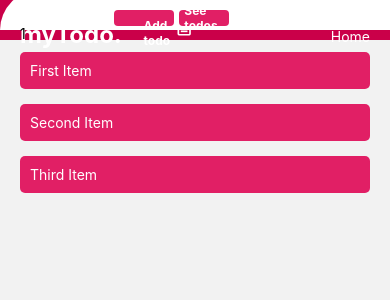
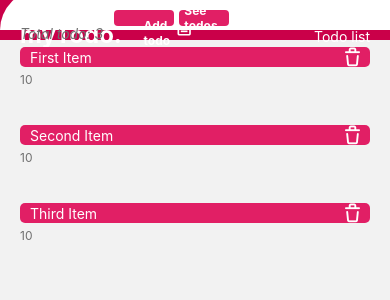
Before and after one commit to Arkadina/todo-with-rnative, a React Native app: screen /RenderTodo in a window 390 px wide. Shown: the top 300 px of the page. Built offline with nearby package versions, Linux system fonts and the light colour scheme.

Commit message:
added todo

```diff
--- a/components/Header.js
+++ b/components/Header.js
@@ -9,8 +9,8 @@ export default function Header() {
             <Pressable onPress={(e) => navigation.navigate("Home")}>
                 <Text style={styles.logoText}>myTodo.</Text>
             </Pressable>
-            <Pressable onPress={(e) => navigation.navigate("Home")}>
-                <Text style={styles.pressableText}>Home</Text>
+            <Pressable onPress={(e) => navigation.navigate("RenderTodo")}>
+                <Text style={styles.pressableText}>Todo list</Text>
             </Pressable>
         </View>
     );
--- /dev/null
+++ b/components/Item.js
@@ -0,0 +1,54 @@
+import { Pressable, StyleSheet, Text, View } from "react-native";
+import React from "react";
+import Octicons from "@expo/vector-icons/Octicons";
+import { useDispatch } from "react-redux";
+import { removeTodo } from "../features/todoSlicer";
+
+export const Item = ({ todo, id, time }) => {
+    const dispatch = useDispatch();
+
+    return (
+        <View style={styles.todoContainer}>
+            <View style={styles.todoContainerInside}>
+                <Text style={styles.todoText}>{todo}</Text>
+                <Pressable>
+                    <Octicons
+                        name="trash"
+                        size={20}
+                        color="#FFF"
+                        onPress={(e) => dispatch(removeTodo(id))}
+                    />
+                </Pressable>
+            </View>
+            <View>
+                <Text style={styles.todoTime}>{time}</Text>
+            </View>
+        </View>
+    );
+};
+
+const styles = StyleSheet.create({
+    todoContainer: {
+        marginBottom: 5,
+    },
+    todoText: {
+        color: "#FFF",
+    },
+    todoContainerInside: {
+        flex: 0,
+        flexDirection: "row",
+        alignItems: "center",
+        justifyContent: "space-between",
+        backgroundColor: "#E11F65",
+        width: "100%",
+        paddingHorizontal: 10,
+        paddingVertical: 10,
+        borderRadius: 5,
+    },
+    todoTime: {
+        fontSize: 12,
+        color: "#707070",
+        marginTop: 5,
+        marginBottom: 10,
+    },
+});
--- a/features/todoSlicer.js
+++ b/features/todoSlicer.js
@@ -1,28 +1,65 @@
 import { createSlice } from "@reduxjs/toolkit";
+import moment from "moment";
+import { generateId } from "../utils/generateId";
 
 export const todoSlicer = createSlice({
     name: "todo",
     initialState: {
-        todos: [],
-        todosLength: 0,
+        todos: [
+            {
+                id: "bd7acbea-c1b1-46c2-aed5-3ad53abb28ba",
+                todo: "First Item",
+                time: "10",
+            },
+            {
+                id: "3ac68afc-c605-48d3-a4f8-fbd91aa97f63",
+                todo: "Second Item",
+                time: "10",
+            },
+            {
+                id: "58694a0f-3da1-471f-bd96-145571e29d72",
+                todo: "Third Item",
+                time: "10",
+            },
+        ],
+        todosLength: 3,
     },
     reducers: {
         addTodo(state, action) {
-            // const todo = {
-            //     id: generateId(),
-            //     text: action.payload,
-            //     date: moment().calendar(),
-            // };
-            return [...state, action.payload];
+            console.log(action.payload);
+            let newTodo = [
+                ...state.todos,
+                {
+                    id: generateId(),
+                    todo: action.payload,
+                    time: moment().calendar(),
+                },
+            ];
+
+            let newState = {
+                todos: [...newTodo],
+                todosLength: state.todosLength + 1,
+            };
+
+            console.log(newState);
+
+            return { ...newState };
         },
-        logTodo(state, action) {
-            console.log(state);
+        removeTodo(state, action) {
+            let newTodo = state.todos.filter(
+                (item) => item.id != action.payload
+            );
 
-            return [...state];
+            let newState = {
+                todos: [...newTodo],
+                todosLength: state.todosLength - 1,
+            };
+
+            return { ...newState };
         },
     },
 });
 
-export const { addTodo, logTodo } = todoSlicer.actions;
+export const { addTodo, removeTodo } = todoSlicer.actions;
 
 export default todoSlicer.reducer;
--- a/screens/AddTodo.js
+++ b/screens/AddTodo.js
@@ -5,15 +5,17 @@ import {
     Dimensions,
     Pressable,
     TextInput,
-    Keyboard,
 } from "react-native";
-import React from "react";
+import React, { useState } from "react";
 import { SafeAreaProvider, SafeAreaView } from "react-native-safe-area-context";
 import Header from "../components/Header";
 import Button from "../components/Buttons";
+import { useDispatch } from "react-redux";
+import { addTodo } from "../features/todoSlicer";
 
 export default function AddTodo() {
-    console.log(Keyboard);
+    const dispatch = useDispatch();
+    const [input, setInput] = useState("");
     return (
         <SafeAreaProvider>
             <SafeAreaView>
@@ -37,11 +39,15 @@ export default function AddTodo() {
                                 multiline
                                 numberOfLines={4}
                                 maxLength={100}
+                                onChangeText={(e) => setInput(e)}
                             />
                         </View>
                     </View>
 
-                    <Pressable style={styles.buttonConfirm}>
+                    <Pressable
+                        style={styles.buttonConfirm}
+                        onPress={(e) => dispatch(addTodo(input))}
+                    >
                         <Text style={styles.buttonConfirmText}>Confirm</Text>
                     </Pressable>
                 </View>
--- a/screens/Home.js
+++ b/screens/Home.js
@@ -1,10 +1,18 @@
-import { StyleSheet, Text, View, Dimensions, Pressable } from "react-native";
+import {
+    StyleSheet,
+    Text,
+    View,
+    Dimensions,
+    Pressable,
+    FlatList,
+} from "react-native";
 import React from "react";
 import { SafeAreaProvider, SafeAreaView } from "react-native-safe-area-context";
 import AntDesign from "@expo/vector-icons/AntDesign";
 import Header from "../components/Header";
 import { useSelector } from "react-redux";
 import { useNavigation } from "@react-navigation/native";
+import { Item } from "../components/Item";
 
 export default function Home() {
     const data = useSelector((state) => state.todoReducer);
@@ -51,7 +59,17 @@ export default function Home() {
                                 </Pressable>
                             </View>
                         ) : (
-                            <Text>"Todo"</Text>
+                            <FlatList
+                                data={data.todos}
+                                renderItem={({ item }) => (
+                                    <Item
+                                        todo={item.todo}
+                                        id={item.id}
+                                        time={item.time}
+                                    />
+                                )}
+                                keyExtractor={(item) => item.id}
+                            />
                         )}
                     </View>
                 </View>
--- a/screens/RenderTodo.js
+++ b/screens/RenderTodo.js
@@ -13,25 +13,12 @@ import Button from "../components/Buttons";
 import { useSelector } from "react-redux";
 import { useNavigation } from "@react-navigation/native";
 import moment from "moment/moment";
+import { Item } from "../components/Item";
 // import { generateId } from "../utils/generateId";
 
 export default function RenderTodo() {
     const data = useSelector((state) => state.todoReducer);
     const navigation = useNavigation();
-    const DATA = [
-        {
-            id: "bd7acbea-c1b1-46c2-aed5-3ad53abb28ba",
-            title: "First Item",
-        },
-        {
-            id: "3ac68afc-c605-48d3-a4f8-fbd91aa97f63",
-            title: "Second Item",
-        },
-        {
-            id: "58694a0f-3da1-471f-bd96-145571e29d72",
-            title: "Third Item",
-        },
-    ];
     return (
         <SafeAreaProvider>
             <SafeAreaView>
@@ -46,8 +33,8 @@ export default function RenderTodo() {
                     ]}
                 >
                     <Button />
-                    <View>
-                        {/* {data.todosLength == 0 ? (
+
+                    {data.todosLength == 0 ? (
                         <View style={styles.containerNoText}>
                             <Text style={styles.textNoTodo}>
                                 Ops! Looks like you don't have any todo.
@@ -58,35 +45,36 @@ export default function RenderTodo() {
                                     flexDirection: "row",
                                     alignItems: "center",
                                 }}
-                                    onPress={(e) =>
-                                        navigation.navigate("AddTodo")
-                                    }
+                                onPress={(e) => navigation.navigate("AddTodo")}
                             >
                                 <Text style={styles.textSmallNoTodo}>
                                     create now
                                 </Text>
                             </Pressable>
-                            </View> */}
-                        <Text>1</Text>
+                        </View>
+                    ) : (
+                        <View>
+                            <Text style={styles.textTotalTodo}>
+                                Total todo: {data.todosLength}
+                            </Text>
                             <FlatList
-                            data={DATA}
+                                data={data.todos}
                                 renderItem={({ item }) => (
-                                <Item title={item.title} />
+                                    <Item
+                                        todo={item.todo}
+                                        id={item.id}
+                                        time={item.time}
+                                    />
                                 )}
                                 keyExtractor={(item) => item.id}
                             />
                         </View>
+                    )}
                 </View>
             </SafeAreaView>
         </SafeAreaProvider>
     );
 }
-
-const Item = ({ title }) => (
-    <View style={styles.todoContainer}>
-        <Text style={styles.todoText}>{title}</Text>
-    </View>
-);
 
 const styles = StyleSheet.create({
     container: {
@@ -115,16 +103,9 @@ const styles = StyleSheet.create({
         color: "#CA0049",
         marginRight: 10,
     },
-    todoContainer: {
-        backgroundColor: "#E11F65",
-        width: "100%",
-        marginTop: 10,
+    textTotalTodo: {
+        color: "#707070",
+        fontStyle: "italic",
         marginBottom: 5,
-        paddingHorizontal: 10,
-        paddingVertical: 10,
-        borderRadius: 5,
-    },
-    todoText: {
-        color: "#FFF",
     },
 });
```
Lines whose indentation alone changed are shown as unchanged.
